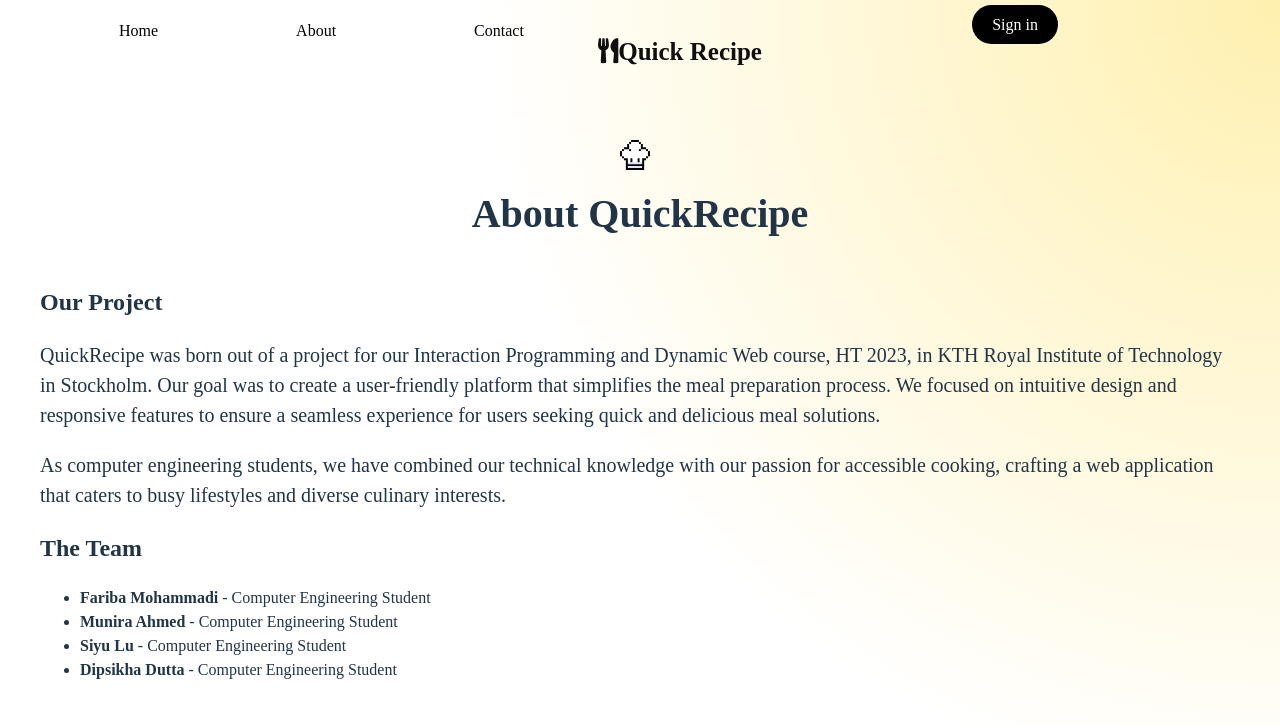
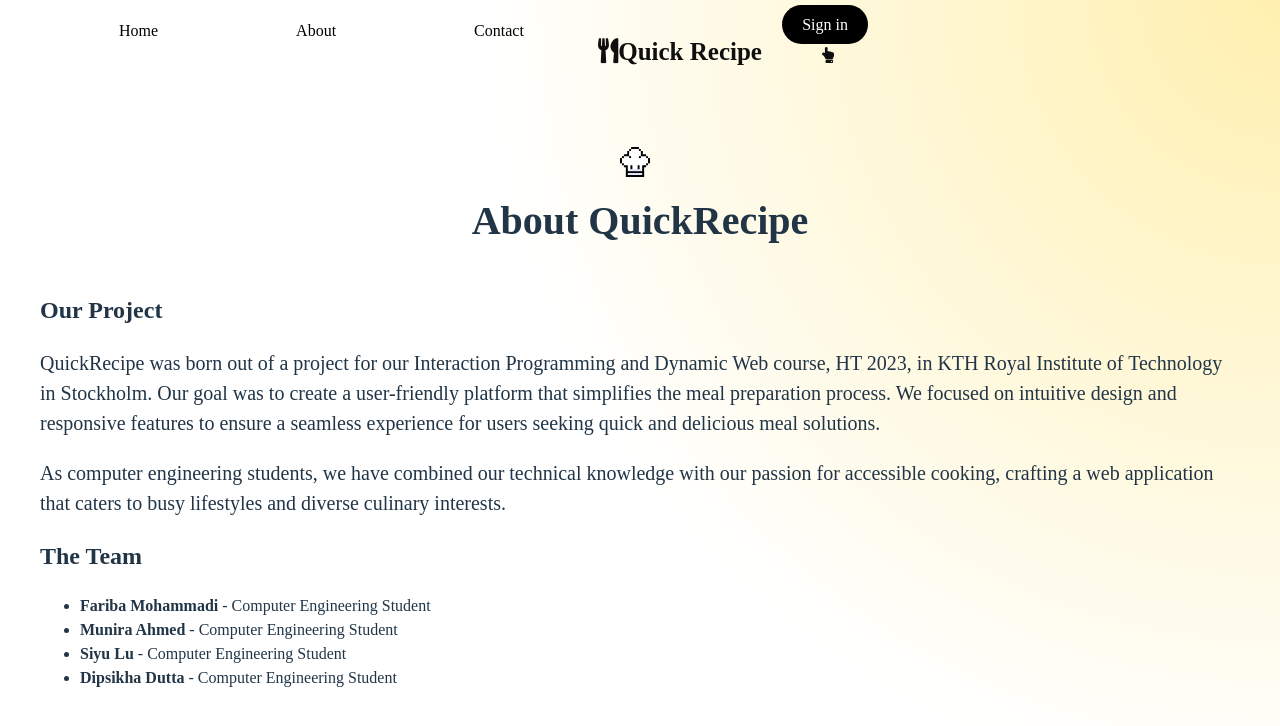
Before and after one commit to fAribAmo/QuickRecipe, a React (Vite) app: page /about in a window 1280 px wide. Shown: the top 726 px of the page. Built offline with nearby package versions, Linux system fonts and the light colour scheme; no server answers.

Commit message:
animation

```diff
--- a/src/App.css
+++ b/src/App.css
@@ -533,13 +533,34 @@ body {
   margin-top: 0;
 }
 
+.signInContainer {
+  display: flex;
+  flex-direction: column;
+  align-items: center;
+}
+
 .signInButton {
-  margin-left: 150px;
+  margin-left: -40px;
   border: '1px solid black';
   border-radius: 20px;
   background-color:black;
   color: white;
 }
+
+@keyframes bounce {
+  0%, 100% {
+    transform: translateY(0);
+  }
+  50% {
+    transform: translateY(-10px);
+  }
+}
+
+.iconSignIn {
+  margin-top: 10px;
+  animation: bounce 1s ease-in-out infinite;
+}
+
 
 .servings-container {
   display: flex;
--- a/src/views/NavigationBarView.jsx
+++ b/src/views/NavigationBarView.jsx
@@ -32,12 +32,17 @@ function signInACB() {
 const NavigationBar = () => {
   function returnSignInButton() {
     return(
+      <div className="singInContainer">
         <button className='signInButton'
                 onClick={signInACB}
                 id="signIn"
                 >{setButtonTextCB()}
                 {console.log("The error from clicking on signin button is ok")}
         </button>
+        <div className="iconSignIn">
+          <i className="fas fa-hand-point-up"></i>
+        </div>
+      </div>
     );
   }
   return (
```
Lines whose indentation alone changed are shown as unchanged.
